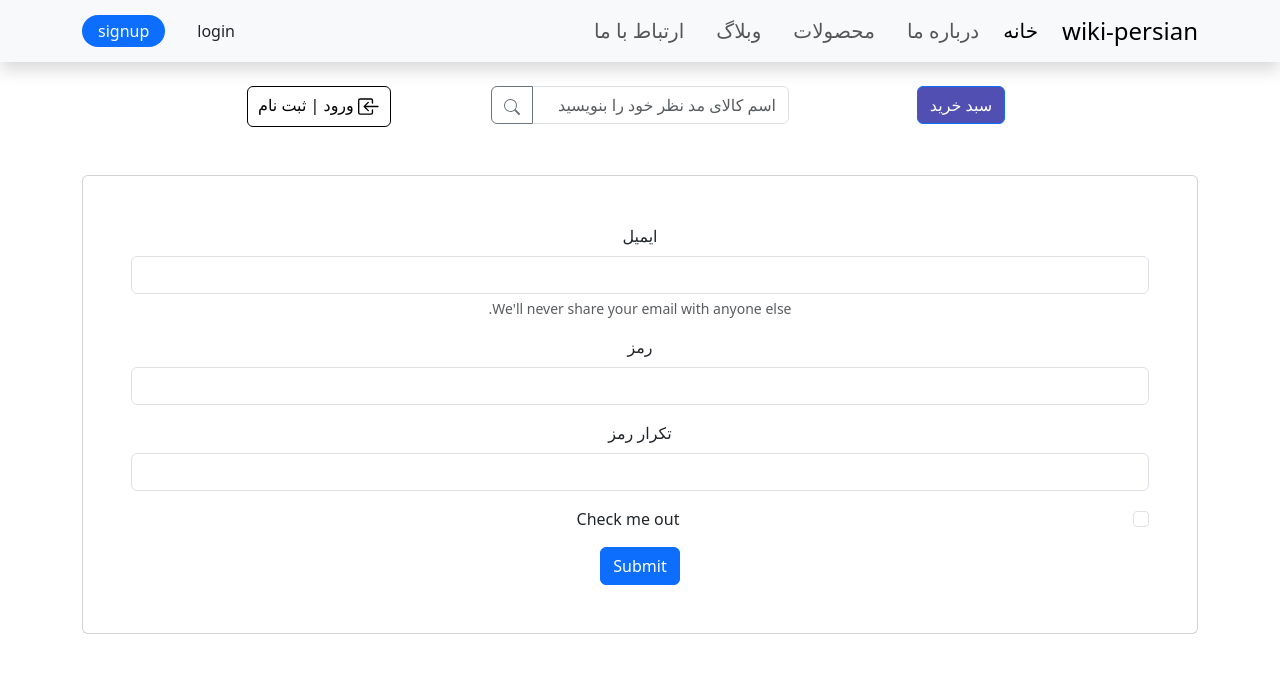
After one commit to javadhoseinzde/wiki_persian, a Django app: page /user/register-user/ in a window 1280 px wide. The commit adds this page. Shown: the top 673 px of the page. Run offline with Django 3.2, Linux system fonts and the light colour scheme; some libraries are stand-ins or nearby versions.

Commit message:
add register user, create profile,add permission to user, and add post_status to profile

```diff
--- a/config/urls.py
+++ b/config/urls.py
@@ -14,5 +14,7 @@ urlpatterns = [
     path("redoc/", SpectacularRedocView.as_view(url_name="schema"), name="redoc"),
     path('admin/', admin.site.urls),
     path('api/', include(('wiki_persian.api.urls', 'api'))),
-    path("Article/",include("wiki_persian.blog.urls"))
+    path("Article/",include("wiki_persian.blog.urls")),
+    path("user/",include("wiki_persian.users.urls")),
+
 ] + static(settings.MEDIA_URL, document_root=settings.MEDIA_ROOT)
--- a/wiki_persian/api/urls.py
+++ b/wiki_persian/api/urls.py
@@ -1,5 +1,5 @@
 from django.urls import path, include
 
 urlpatterns = [
-    path('blog/', include(('wiki_persian.blog.apis.urls', 'blog')))
+    path('blog/', include(('wiki_persian.blog.apis.urls', 'blog'))),
 ]
--- a/wiki_persian/blog/apis/apis.py
+++ b/wiki_persian/blog/apis/apis.py
@@ -7,6 +7,7 @@ from wiki_persian.api.pagination import LimitOffsetPagination
 from drf_spectacular.utils import extend_schema
 from wiki_persian.blog.selectors.get_posts import get_articles, get_article
 from wiki_persian.blog.services.create_article import create_article
+
 
 # this class for serializer data
 class Serializers(serializers.ModelSerializer):
--- a/wiki_persian/templates/blog/article_list.html
+++ b/wiki_persian/templates/blog/article_list.html
@@ -1,7 +1,6 @@
 {% extends "base.html" %}
 
 {% block content %}
-
 
 
 
--- /dev/null
+++ b/wiki_persian/templates/users/register.html
@@ -0,0 +1,33 @@
+{% extends "base.html" %}
+{% block content %}
+<!-- <form method="POST">
+    {% csrf_token %}
+    {{form}}
+<button type="submit" class="btn btn-primary">Primary</button>
+</form> -->
+<div class="container">
+    <div class="card p-5 mt-5">
+        <form method="post">
+                {% csrf_token %}
+            <div class="mb-3">
+                <label for="exampleInputEmail1" class="form-label">ایمیل</label>
+                <input type="email" name="email" class="form-control" id="email" aria-describedby="emailHelp">
+                <div id="emailHelp" class="form-text">We'll never share your email with anyone else.</div>
+            </div>
+            <div class="mb-3">
+                <label for="exampleInputPassword1" class="form-label">رمز</label>
+                <input type="password" name="password1" class="form-control" id="password1">
+            </div>
+            <div class="mb-3">
+                <label for="exampleInputPassword1" class="form-label">تکرار رمز</label>
+                <input type="password1" name="password2" class="form-control" id="password2">
+            </div>
+            <div class="mb-3 form-check">
+                <input type="checkbox" class="form-check-input" id="exampleCheck1">
+                <label class="form-check-label" for="exampleCheck1">Check me out</label>
+            </div>
+            <button type="submit" class="btn btn-primary">Submit</button>
+        </form>
+    </div>
+</div>
+{% endblock %}
--- a/wiki_persian/users/admin.py
+++ b/wiki_persian/users/admin.py
@@ -1,4 +1,5 @@
 from django.contrib import admin
-from .models import BaseUser
+from .models import BaseUser, Profile
 # Register your models here.
 admin.site.register(BaseUser)
+admin.site.register(Profile)
--- /dev/null
+++ b/wiki_persian/users/forms.py
@@ -0,0 +1,22 @@
+from django import forms
+from django.contrib.auth.forms import UserCreationForm
+from django.forms import ModelForm
+from .models import BaseUser
+from .validators import number_validator, letter_validator, special_char_validator
+
+class RegistrationForm(UserCreationForm):
+    password1 = forms.CharField(widget=forms.PasswordInput)
+    password2 = forms.CharField(widget=forms.PasswordInput)
+    class Meta:
+        model = BaseUser
+        fields = ("email",)
+
+    def clean_password2(self):
+        password1 = self.cleaned_data.get("password1")
+        password2 = self.cleaned_data.get("password2")
+        if password1 and password2 and password1 != password2:
+            raise forms.ValidationError(
+                self.error_messages['password_mismatch'],
+                code='password_mismatch',
+            )
+        return password2
--- a/wiki_persian/users/models.py
+++ b/wiki_persian/users/models.py
@@ -45,8 +45,7 @@ class BaseUser(BaseModel, AbstractBaseUser, PermissionsMixin):
 
     is_active = models.BooleanField(default=True)
     is_admin = models.BooleanField(default=False)
-    is_sepecial_month = models.BooleanField(default=False)
-    is_sepecial_yeaer = models.BooleanField(default=False)
+    is_special_month = models.BooleanField(default=False)
 
     objects = BaseUserManager()
 
@@ -65,6 +64,7 @@ class Profile(models.Model):
     posts_count = models.PositiveIntegerField(default=0)
     subscriber_count = models.PositiveIntegerField(default=0)
     subscription_count = models.PositiveIntegerField(default=0)
+    post_status = models.BooleanField(default=True)
     bio = models.CharField(max_length=1000, null=True, blank=True)
 
     def __str__(self):
--- a/wiki_persian/users/services.py
+++ b/wiki_persian/users/services.py
@@ -2,7 +2,7 @@ from django.db import transaction
 from .models import BaseUser, Profile
 
 
-def create_profile(*, user:BaseUser, bio:str | None) -> Profile:
+def create_profile(*, user:BaseUser, bio:str) -> Profile:
     return Profile.objects.create(user=user, bio=bio)
 
 def create_user(*, email:str, password:str) -> BaseUser:
@@ -10,7 +10,7 @@ def create_user(*, email:str, password:str) -> BaseUser:
 
 
 @transaction.atomic
-def register(*, bio:str|None, email:str, password:str) -> BaseUser:
+def register(*, bio:str, email:str, password:str) -> BaseUser:
 
     user = create_user(email=email, password=password)
     create_profile(user=user, bio=bio)
--- a/wiki_persian/users/urls.py
+++ b/wiki_persian/users/urls.py
@@ -1,8 +1,13 @@
 from django.urls import path
 from .apis import ProfileApi, RegisterApi
+from .views import RegisterView, ProfileView, UpdatePermissions
 
-
+app_name = "users"
 urlpatterns = [
     path('register/', RegisterApi.as_view(),name="register"),
     path('profile/', ProfileApi.as_view(),name="profile"),
+    path("register-user/", RegisterView.as_view(), name="register_user"),
+    path("profiles/", ProfileView.as_view(), name="profile"),
+    path("update-permission/", UpdatePermissions.as_view(), name="update")
+
 ]
--- /dev/null
+++ b/wiki_persian/users/views.py
@@ -0,0 +1,46 @@
+from typing import Any
+from django.db import models
+from django.shortcuts import render, get_object_or_404, HttpResponse, HttpResponseRedirect
+from django.urls import reverse_lazy, reverse
+from .models import BaseUser, Profile
+from django.views.generic import FormView, ListView, DetailView, UpdateView
+from django.views import View
+from django.contrib.auth import login
+from .forms import RegistrationForm
+
+class RegisterView(FormView):
+    template_name = 'users/register.html'
+    form_class = RegistrationForm
+    redirect_authenticated_user = True
+    success_url = reverse_lazy('users:profile')
+
+    def form_valid(self, form):
+        print(form)
+        user = form.save()
+        if user:
+            login(self.request, user)
+            query = Profile.objects.create(user = self.request.user, bio="Hello World")
+
+        return super(RegisterView, self).form_valid(form)
+
+
+class ProfileView(DetailView):
+    model = Profile
+    template_name = 'users/profile.html'
+    context_object_name = 'object'
+
+    def get_object(self, queryset=None):
+        return BaseUser.objects.get(email=self.request.user)
+
+    def get_context_data(self, **kwargs):
+        context = super().get_context_data(**kwargs)
+        return context
+
+
+
+# i think this section need payment to change status
+class UpdatePermissions(View):
+    def post(self,request):
+        special_month = request.POST.get("special_month")
+        query = BaseUser.objects.filter(email=self.request.user).update(is_sepecial_month=special_month)
+        return HttpResponseRedirect(reverse("users:profile"))
```
Also changed, not shown: wiki_persian/templates/users/profile.html (added, +23 -0 lines).
